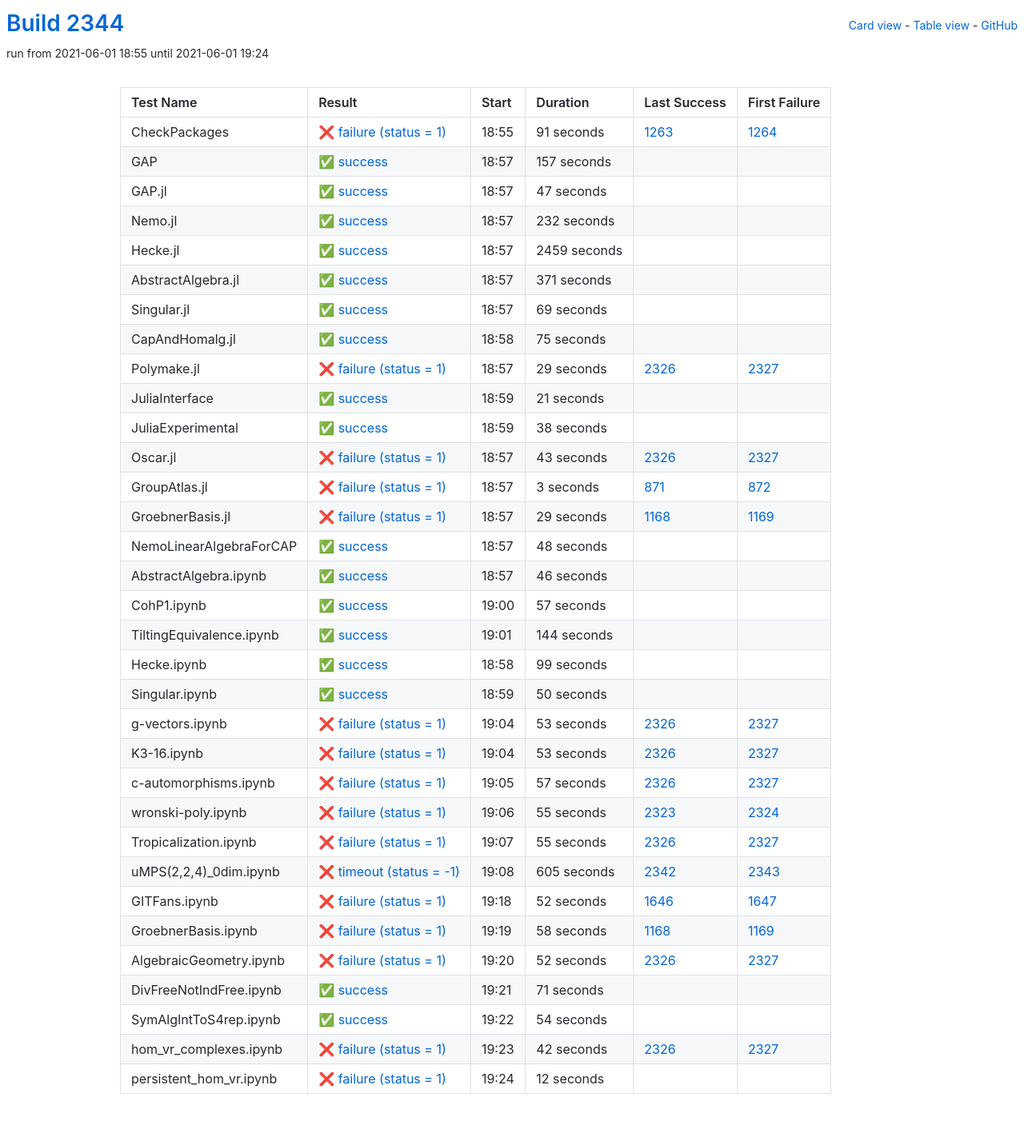
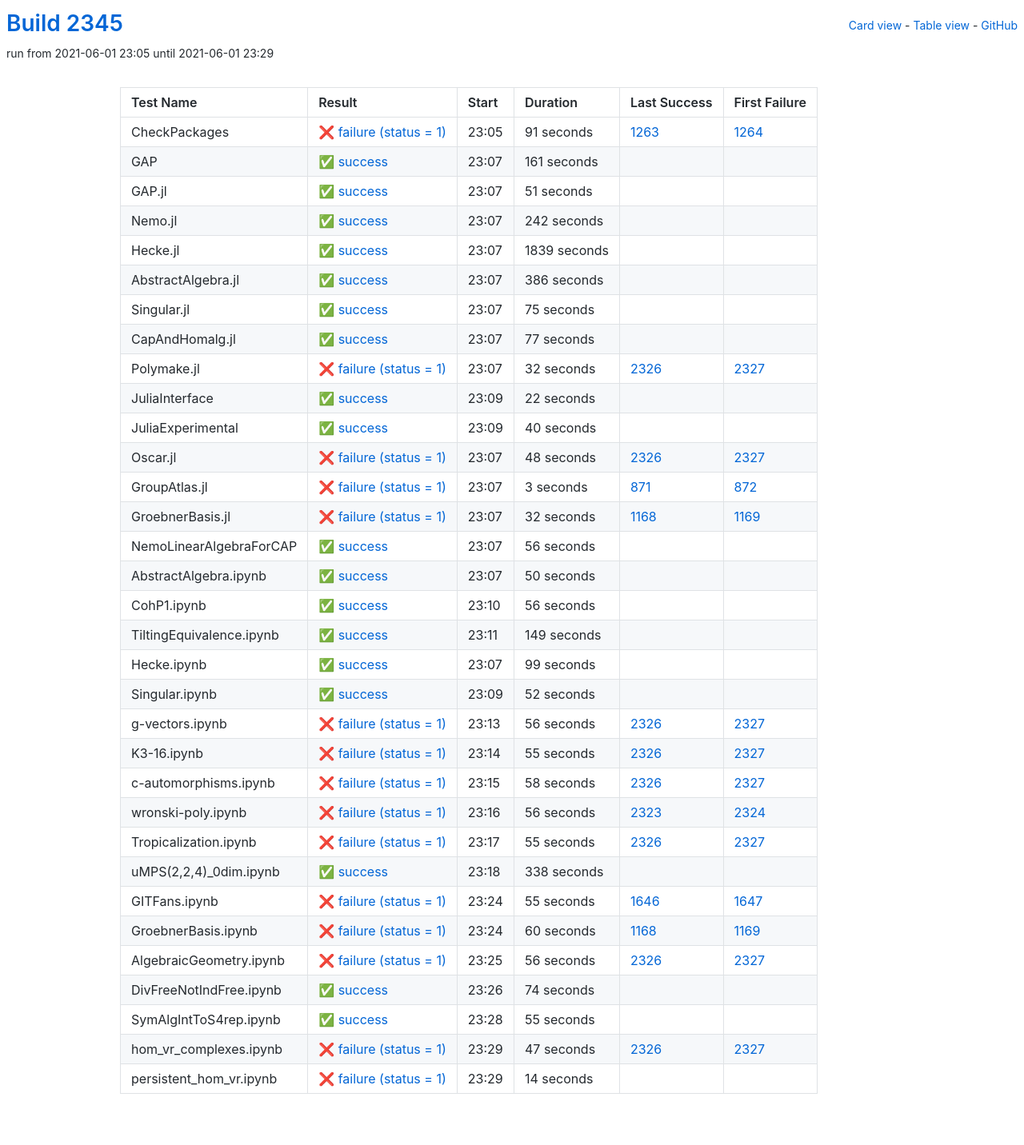
Before and after one commit to oscar-system/oscar-ci-status-stable, a Jekyll site: the page built from table.html, in a window 1280 px wide. Shown: the whole page at 80% size. Built offline with Jekyll 4.4.1, drawn with Linux system fonts in a browser that asks for light colours.

Commit message:
Build #2345

```diff
--- a/_data/ci.yml
+++ b/_data/ci.yml
@@ -1,6 +1,6 @@
 ---
-build: 2344
-build_url: https://oscarci.mathematik.uni-kl.de/job/oscar-stable/2344/
+build: 2345
+build_url: https://oscarci.mathematik.uni-kl.de/job/oscar-stable/2345/
 job: oscar-stable
 organization: oscar-system
 repo: oscar-ci-status-stable
@@ -8,8 +8,8 @@ repourl: https://github.com/oscar-system/oscar-ci-status-stable
 tests:
 - name: CheckPackages
   id: checkpackages
-  log: https://oscarci.mathematik.uni-kl.de/job/oscar-stable/2344/artifact/logs/build-2344/CheckPackages.log
-  start: 2021-06-01 18:55
+  log: https://oscarci.mathematik.uni-kl.de/job/oscar-stable/2345/artifact/logs/build-2345/CheckPackages.log
+  start: 2021-06-01 23:05
   success: false
   exitcode: 1
   status: failure
@@ -20,80 +20,68 @@ tests:
   first_failure_url: https://oscarci.mathematik.uni-kl.de/job/oscar-stable/1264/
 - name: GAP
   id: gap
-  log: https://oscarci.mathematik.uni-kl.de/job/oscar-stable/2344/artifact/logs/build-2344/GAP.log
-  start: 2021-06-01 18:57
+  log: https://oscarci.mathematik.uni-kl.de/job/oscar-stable/2345/artifact/logs/build-2345/GAP.log
+  start: 2021-06-01 23:07
   success: true
   exitcode: 0
   status: success
-  duration: 157
+  duration: 161
   last_success: false
   last_success_url:
   first_failure: false
   first_failure_url:
 - name: GAP.jl
   id: gap-jl
-  log: https://oscarci.mathematik.uni-kl.de/job/oscar-stable/2344/artifact/logs/build-2344/GAP.jl.log
-  start: 2021-06-01 18:57
+  log: https://oscarci.mathematik.uni-kl.de/job/oscar-stable/2345/artifact/logs/build-2345/GAP.jl.log
+  start: 2021-06-01 23:07
   success: true
   exitcode: 0
   status: success
-  duration: 47
+  duration: 51
   last_success: false
   last_success_url:
   first_failure: false
   first_failure_url:
 - name: Nemo.jl
   id: nemo-jl
-  log: https://oscarci.mathematik.uni-kl.de/job/oscar-stable/2344/artifact/logs/build-2344/Nemo.jl.log
-  start: 2021-06-01 18:57
+  log: https://oscarci.mathematik.uni-kl.de/job/oscar-stable/2345/artifact/logs/build-2345/Nemo.jl.log
+  start: 2021-06-01 23:07
   success: true
   exitcode: 0
   status: success
-  duration: 232
+  duration: 242
   last_success: false
   last_success_url:
   first_failure: false
   first_failure_url:
 - name: Hecke.jl
   id: hecke-jl
-  log: https://oscarci.mathematik.uni-kl.de/job/oscar-stable/2344/artifact/logs/build-2344/Hecke.jl.log
-  start: 2021-06-01 18:57
+  log: https://oscarci.mathematik.uni-kl.de/job/oscar-stable/2345/artifact/logs/build-2345/Hecke.jl.log
+  start: 2021-06-01 23:07
   success: true
   exitcode: 0
   status: success
-  duration: 2459
+  duration: 1839
   last_success: false
   last_success_url:
   first_failure: false
   first_failure_url:
 - name: AbstractAlgebra.jl
   id: abstractalgebra-jl
-  log: https://oscarci.mathematik.uni-kl.de/job/oscar-stable/2344/artifact/logs/build-2344/AbstractAlgebra.jl.log
-  start: 2021-06-01 18:57
+  log: https://oscarci.mathematik.uni-kl.de/job/oscar-stable/2345/artifact/logs/build-2345/AbstractAlgebra.jl.log
+  start: 2021-06-01 23:07
   success: true
   exitcode: 0
   status: success
-  duration: 371
+  duration: 386
   last_success: false
   last_success_url:
   first_failure: false
   first_failure_url:
 - name: Singular.jl
   id: singular-jl
-  log: https://oscarci.mathematik.uni-kl.de/job/oscar-stable/2344/artifact/logs/build-2344/Singular.jl.log
-  start: 2021-06-01 18:57
-  success: true
-  exitcode: 0
-  status: success
-  duration: 69
-  last_success: false
-  last_success_url:
-  first_failure: false
-  first_failure_url:
-- name: CapAndHomalg.jl
-  id: capandhomalg-jl
-  log: https://oscarci.mathematik.uni-kl.de/job/oscar-stable/2344/artifact/logs/build-2344/CapAndHomalg.jl.log
-  start: 2021-06-01 18:58
+  log: https://oscarci.mathematik.uni-kl.de/job/oscar-stable/2345/artifact/logs/build-2345/Singular.jl.log
+  start: 2021-06-01 23:07
   success: true
   exitcode: 0
   status: success
@@ -102,58 +90,70 @@ tests:
   last_success_url:
   first_failure: false
   first_failure_url:
+- name: CapAndHomalg.jl
+  id: capandhomalg-jl
+  log: https://oscarci.mathematik.uni-kl.de/job/oscar-stable/2345/artifact/logs/build-2345/CapAndHomalg.jl.log
+  start: 2021-06-01 23:07
+  success: true
+  exitcode: 0
+  status: success
+  duration: 77
+  last_success: false
+  last_success_url:
+  first_failure: false
+  first_failure_url:
 - name: Polymake.jl
   id: polymake-jl
-  log: https://oscarci.mathematik.uni-kl.de/job/oscar-stable/2344/artifact/logs/build-2344/Polymake.jl.log
-  start: 2021-06-01 18:57
+  log: https://oscarci.mathematik.uni-kl.de/job/oscar-stable/2345/artifact/logs/build-2345/Polymake.jl.log
+  start: 2021-06-01 23:07
   success: false
   exitcode: 1
   status: failure
-  duration: 29
+  duration: 32
   last_success: 2326
   last_success_url: https://oscarci.mathematik.uni-kl.de/job/oscar-stable/2326/
   first_failure: 2327
   first_failure_url: https://oscarci.mathematik.uni-kl.de/job/oscar-stable/2327/
 - name: JuliaInterface
   id: juliainterface
-  log: https://oscarci.mathematik.uni-kl.de/job/oscar-stable/2344/artifact/logs/build-2344/JuliaInterface.log
-  start: 2021-06-01 18:59
+  log: https://oscarci.mathematik.uni-kl.de/job/oscar-stable/2345/artifact/logs/build-2345/JuliaInterface.log
+  start: 2021-06-01 23:09
   success: true
   exitcode: 0
   status: success
-  duration: 21
+  duration: 22
   last_success: false
   last_success_url:
   first_failure: false
   first_failure_url:
 - name: JuliaExperimental
   id: juliaexperimental
-  log: https://oscarci.mathematik.uni-kl.de/job/oscar-stable/2344/artifact/logs/build-2344/JuliaExperimental.log
-  start: 2021-06-01 18:59
+  log: https://oscarci.mathematik.uni-kl.de/job/oscar-stable/2345/artifact/logs/build-2345/JuliaExperimental.log
+  start: 2021-06-01 23:09
   success: true
   exitcode: 0
   status: success
-  duration: 38
+  duration: 40
   last_success: false
   last_success_url:
   first_failure: false
   first_failure_url:
 - name: Oscar.jl
   id: oscar-jl
-  log: https://oscarci.mathematik.uni-kl.de/job/oscar-stable/2344/artifact/logs/build-2344/Oscar.jl.log
-  start: 2021-06-01 18:57
+  log: https://oscarci.mathematik.uni-kl.de/job/oscar-stable/2345/artifact/logs/build-2345/Oscar.jl.log
+  start: 2021-06-01 23:07
   success: false
   exitcode: 1
   status: failure
-  duration: 43
+  duration: 48
   last_success: 2326
   last_success_url: https://oscarci.mathematik.uni-kl.de/job/oscar-stable/2326/
   first_failure: 2327
   first_failure_url: https://oscarci.mathematik.uni-kl.de/job/oscar-stable/2327/
 - name: GroupAtlas.jl
   id: groupatlas-jl
-  log: https://oscarci.mathematik.uni-kl.de/job/oscar-stable/2344/artifact/logs/build-2344/GroupAtlas.jl.log
-  start: 2021-06-01 18:57
+  log: https://oscarci.mathematik.uni-kl.de/job/oscar-stable/2345/artifact/logs/build-2345/GroupAtlas.jl.log
+  start: 2021-06-01 23:07
   success: false
   exitcode: 1
   status: failure
@@ -164,68 +164,68 @@ tests:
   first_failure_url: https://oscarci.mathematik.uni-kl.de/job/oscar-stable/872/
 - name: GroebnerBasis.jl
   id: groebnerbasis-jl
-  log: https://oscarci.mathematik.uni-kl.de/job/oscar-stable/2344/artifact/logs/build-2344/GroebnerBasis.jl.log
-  start: 2021-06-01 18:57
+  log: https://oscarci.mathematik.uni-kl.de/job/oscar-stable/2345/artifact/logs/build-2345/GroebnerBasis.jl.log
+  start: 2021-06-01 23:07
   success: false
   exitcode: 1
   status: failure
-  duration: 29
+  duration: 32
   last_success: 1168
   last_success_url: https://oscarci.mathematik.uni-kl.de/job/oscar-stable/1168/
   first_failure: 1169
   first_failure_url: https://oscarci.mathematik.uni-kl.de/job/oscar-stable/1169/
 - name: NemoLinearAlgebraForCAP
   id: nemolinearalgebraforcap
-  log: https://oscarci.mathematik.uni-kl.de/job/oscar-stable/2344/artifact/logs/build-2344/NemoLinearAlgebraForCAP.log
-  start: 2021-06-01 18:57
+  log: https://oscarci.mathematik.uni-kl.de/job/oscar-stable/2345/artifact/logs/build-2345/NemoLinearAlgebraForCAP.log
+  start: 2021-06-01 23:07
   success: true
   exitcode: 0
   status: success
-  duration: 48
+  duration: 56
   last_success: false
   last_success_url:
   first_failure: false
   first_failure_url:
 - name: AbstractAlgebra.ipynb
   id: abstractalgebra-ipynb
-  log: https://oscarci.mathematik.uni-kl.de/job/oscar-stable/2344/artifact/logs/build-2344/AbstractAlgebra.ipynb.log
-  start: 2021-06-01 18:57
+  log: https://oscarci.mathematik.uni-kl.de/job/oscar-stable/2345/artifact/logs/build-2345/AbstractAlgebra.ipynb.log
+  start: 2021-06-01 23:07
   success: true
   exitcode: 0
   status: success
-  duration: 46
+  duration: 50
   last_success: false
   last_success_url:
   first_failure: false
   first_failure_url:
 - name: CohP1.ipynb
   id: cohp1-ipynb
-  log: https://oscarci.mathematik.uni-kl.de/job/oscar-stable/2344/artifact/logs/build-2344/CohP1.ipynb.log
-  start: 2021-06-01 19:00
+  log: https://oscarci.mathematik.uni-kl.de/job/oscar-stable/2345/artifact/logs/build-2345/CohP1.ipynb.log
+  start: 2021-06-01 23:10
   success: true
   exitcode: 0
   status: success
-  duration: 57
+  duration: 56
   last_success: false
   last_success_url:
   first_failure: false
   first_failure_url:
 - name: TiltingEquivalence.ipynb
   id: tiltingequivalence-ipynb
-  log: https://oscarci.mathematik.uni-kl.de/job/oscar-stable/2344/artifact/logs/build-2344/TiltingEquivalence.ipynb.log
-  start: 2021-06-01 19:01
+  log: https://oscarci.mathematik.uni-kl.de/job/oscar-stable/2345/artifact/logs/build-2345/TiltingEquivalence.ipynb.log
+  start: 2021-06-01 23:11
   success: true
   exitcode: 0
   status: success
-  duration: 144
+  duration: 149
   last_success: false
   last_success_url:
   first_failure: false
   first_failure_url:
 - name: Hecke.ipynb
   id: hecke-ipynb
-  log: https://oscarci.mathematik.uni-kl.de/job/oscar-stable/2344/artifact/logs/build-2344/Hecke.ipynb.log
-  start: 2021-06-01 18:58
+  log: https://oscarci.mathematik.uni-kl.de/job/oscar-stable/2345/artifact/logs/build-2345/Hecke.ipynb.log
+  start: 2021-06-01 23:07
   success: true
   exitcode: 0
   status: success
@@ -236,68 +236,68 @@ tests:
   first_failure_url:
 - name: Singular.ipynb
   id: singular-ipynb
-  log: https://oscarci.mathematik.uni-kl.de/job/oscar-stable/2344/artifact/logs/build-2344/Singular.ipynb.log
-  start: 2021-06-01 18:59
+  log: https://oscarci.mathematik.uni-kl.de/job/oscar-stable/2345/artifact/logs/build-2345/Singular.ipynb.log
+  start: 2021-06-01 23:09
   success: true
   exitcode: 0
   status: success
-  duration: 50
+  duration: 52
   last_success: false
   last_success_url:
   first_failure: false
   first_failure_url:
 - name: g-vectors.ipynb
   id: g-vectors-ipynb
-  log: https://oscarci.mathematik.uni-kl.de/job/oscar-stable/2344/artifact/logs/build-2344/g-vectors.ipynb.log
-  start: 2021-06-01 19:04
+  log: https://oscarci.mathematik.uni-kl.de/job/oscar-stable/2345/artifact/logs/build-2345/g-vectors.ipynb.log
+  start: 2021-06-01 23:13
   success: false
   exitcode: 1
   status: failure
-  duration: 53
+  duration: 56
   last_success: 2326
   last_success_url: https://oscarci.mathematik.uni-kl.de/job/oscar-stable/2326/
   first_failure: 2327
   first_failure_url: https://oscarci.mathematik.uni-kl.de/job/oscar-stable/2327/
 - name: K3-16.ipynb
   id: k3-16-ipynb
-  log: https://oscarci.mathematik.uni-kl.de/job/oscar-stable/2344/artifact/logs/build-2344/K3-16.ipynb.log
-  start: 2021-06-01 19:04
+  log: https://oscarci.mathematik.uni-kl.de/job/oscar-stable/2345/artifact/logs/build-2345/K3-16.ipynb.log
+  start: 2021-06-01 23:14
   success: false
   exitcode: 1
   status: failure
-  duration: 53
+  duration: 55
   last_success: 2326
   last_success_url: https://oscarci.mathematik.uni-kl.de/job/oscar-stable/2326/
   first_failure: 2327
   first_failure_url: https://oscarci.mathematik.uni-kl.de/job/oscar-stable/2327/
 - name: c-automorphisms.ipynb
   id: c-automorphisms-ipynb
-  log: https://oscarci.mathematik.uni-kl.de/job/oscar-stable/2344/artifact/logs/build-2344/c-automorphisms.ipynb.log
-  start: 2021-06-01 19:05
+  log: https://oscarci.mathematik.uni-kl.de/job/oscar-stable/2345/artifact/logs/build-2345/c-automorphisms.ipynb.log
+  start: 2021-06-01 23:15
   success: false
   exitcode: 1
   status: failure
-  duration: 57
+  duration: 58
   last_success: 2326
   last_success_url: https://oscarci.mathematik.uni-kl.de/job/oscar-stable/2326/
   first_failure: 2327
   first_failure_url: https://oscarci.mathematik.uni-kl.de/job/oscar-stable/2327/
 - name: wronski-poly.ipynb
   id: wronski-poly-ipynb
-  log: https://oscarci.mathematik.uni-kl.de/job/oscar-stable/2344/artifact/logs/build-2344/wronski-poly.ipynb.log
-  start: 2021-06-01 19:06
+  log: https://oscarci.mathematik.uni-kl.de/job/oscar-stable/2345/artifact/logs/build-2345/wronski-poly.ipynb.log
+  start: 2021-06-01 23:16
   success: false
   exitcode: 1
   status: failure
-  duration: 55
+  duration: 56
   last_success: 2323
   last_success_url: https://oscarci.mathematik.uni-kl.de/job/oscar-stable/2323/
   first_failure: 2324
   first_failure_url: https://oscarci.mathematik.uni-kl.de/job/oscar-stable/2324/
 - name: Tropicalization.ipynb
   id: tropicalization-ipynb
-  log: https://oscarci.mathematik.uni-kl.de/job/oscar-stable/2344/artifact/logs/build-2344/Tropicalization.ipynb.log
-  start: 2021-06-01 19:07
+  log: https://oscarci.mathematik.uni-kl.de/job/oscar-stable/2345/artifact/logs/build-2345/Tropicalization.ipynb.log
+  start: 2021-06-01 23:17
   success: false
   exitcode: 1
   status: failure
@@ -308,96 +308,96 @@ tests:
   first_failure_url: https://oscarci.mathematik.uni-kl.de/job/oscar-stable/2327/
 - name: uMPS(2,2,4)_0dim.ipynb
   id: umps-2-2-4-0dim-ipynb
-  log: https://oscarci.mathematik.uni-kl.de/job/oscar-stable/2344/artifact/logs/build-2344/uMPS-2-2-4-_0dim.ipynb.log
-  start: 2021-06-01 19:08
-  success: false
-  exitcode: -1
-  status: timeout
-  duration: 605
-  last_success: 2342
-  last_success_url: https://oscarci.mathematik.uni-kl.de/job/oscar-stable/2342/
-  first_failure: 2343
-  first_failure_url: https://oscarci.mathematik.uni-kl.de/job/oscar-stable/2343/
+  log: https://oscarci.mathematik.uni-kl.de/job/oscar-stable/2345/artifact/logs/build-2345/uMPS-2-2-4-_0dim.ipynb.log
+  start: 2021-06-01 23:18
+  success: true
+  exitcode: 0
+  status: success
+  duration: 338
+  last_success: false
+  last_success_url:
+  first_failure: false
+  first_failure_url:
 - name: GITFans.ipynb
   id: gitfans-ipynb
-  log: https://oscarci.mathematik.uni-kl.de/job/oscar-stable/2344/artifact/logs/build-2344/GITFans.ipynb.log
-  start: 2021-06-01 19:18
+  log: https://oscarci.mathematik.uni-kl.de/job/oscar-stable/2345/artifact/logs/build-2345/GITFans.ipynb.log
+  start: 2021-06-01 23:24
   success: false
   exitcode: 1
   status: failure
-  duration: 52
+  duration: 55
   last_success: 1646
   last_success_url: https://oscarci.mathematik.uni-kl.de/job/oscar-stable/1646/
   first_failure: 1647
   first_failure_url: https://oscarci.mathematik.uni-kl.de/job/oscar-stable/1647/
 - name: GroebnerBasis.ipynb
   id: groebnerbasis-ipynb
-  log: https://oscarci.mathematik.uni-kl.de/job/oscar-stable/2344/artifact/logs/build-2344/GroebnerBasis.ipynb.log
-  start: 2021-06-01 19:19
+  log: https://oscarci.mathematik.uni-kl.de/job/oscar-stable/2345/artifact/logs/build-2345/GroebnerBasis.ipynb.log
+  start: 2021-06-01 23:24
   success: false
   exitcode: 1
   status: failure
-  duration: 58
+  duration: 60
   last_success: 1168
   last_success_url: https://oscarci.mathematik.uni-kl.de/job/oscar-stable/1168/
   first_failure: 1169
   first_failure_url: https://oscarci.mathematik.uni-kl.de/job/oscar-stable/1169/
 - name: AlgebraicGeometry.ipynb
   id: algebraicgeometry-ipynb
-  log: https://oscarci.mathematik.uni-kl.de/job/oscar-stable/2344/artifact/logs/build-2344/AlgebraicGeometry.ipynb.log
-  start: 2021-06-01 19:20
+  log: https://oscarci.mathematik.uni-kl.de/job/oscar-stable/2345/artifact/logs/build-2345/AlgebraicGeometry.ipynb.log
+  start: 2021-06-01 23:25
   success: false
   exitcode: 1
   status: failure
-  duration: 52
+  duration: 56
   last_success: 2326
   last_success_url: https://oscarci.mathematik.uni-kl.de/job/oscar-stable/2326/
   first_failure: 2327
   first_failure_url: https://oscarci.mathematik.uni-kl.de/job/oscar-stable/2327/
 - name: DivFreeNotIndFree.ipynb
   id: divfreenotindfree-ipynb
-  log: https://oscarci.mathematik.uni-kl.de/job/oscar-stable/2344/artifact/logs/build-2344/DivFreeNotIndFree.ipynb.log
-  start: 2021-06-01 19:21
+  log: https://oscarci.mathematik.uni-kl.de/job/oscar-stable/2345/artifact/logs/build-2345/DivFreeNotIndFree.ipynb.log
+  start: 2021-06-01 23:26
   success: true
   exitcode: 0
   status: success
-  duration: 71
+  duration: 74
   last_success: false
   last_success_url:
   first_failure: false
   first_failure_url:
 - name: SymAlgIntToS4rep.ipynb
   id: symalginttos4rep-ipynb
-  log: https://oscarci.mathematik.uni-kl.de/job/oscar-stable/2344/artifact/logs/build-2344/SymAlgIntToS4rep.ipynb.log
-  start: 2021-06-01 19:22
+  log: https://oscarci.mathematik.uni-kl.de/job/oscar-stable/2345/artifact/logs/build-2345/SymAlgIntToS4rep.ipynb.log
+  start: 2021-06-01 23:28
   success: true
   exitcode: 0
   status: success
-  duration: 54
+  duration: 55
   last_success: false
   last_success_url:
   first_failure: false
   first_failure_url:
 - name: hom_vr_complexes.ipynb
   id: hom-vr-complexes-ipynb
-  log: https://oscarci.mathematik.uni-kl.de/job/oscar-stable/2344/artifact/logs/build-2344/hom_vr_complexes.ipynb.log
-  start: 2021-06-01 19:23
+  log: https://oscarci.mathematik.uni-kl.de/job/oscar-stable/2345/artifact/logs/build-2345/hom_vr_complexes.ipynb.log
+  start: 2021-06-01 23:29
   success: false
   exitcode: 1
   status: failure
-  duration: 42
+  duration: 47
   last_success: 2326
   last_success_url: https://oscarci.mathematik.uni-kl.de/job/oscar-stable/2326/
   first_failure: 2327
   first_failure_url: https://oscarci.mathematik.uni-kl.de/job/oscar-stable/2327/
 - name: persistent_hom_vr.ipynb
   id: persistent-hom-vr-ipynb
-  log: https://oscarci.mathematik.uni-kl.de/job/oscar-stable/2344/artifact/logs/build-2344/persistent_hom_vr.ipynb.log
-  start: 2021-06-01 19:24
+  log: https://oscarci.mathematik.uni-kl.de/job/oscar-stable/2345/artifact/logs/build-2345/persistent_hom_vr.ipynb.log
+  start: 2021-06-01 23:29
   success: false
   exitcode: 1
   status: failure
-  duration: 12
+  duration: 14
   last_success: false
   last_success_url:
   first_failure: false
```
Also changed, not shown: README.md.
